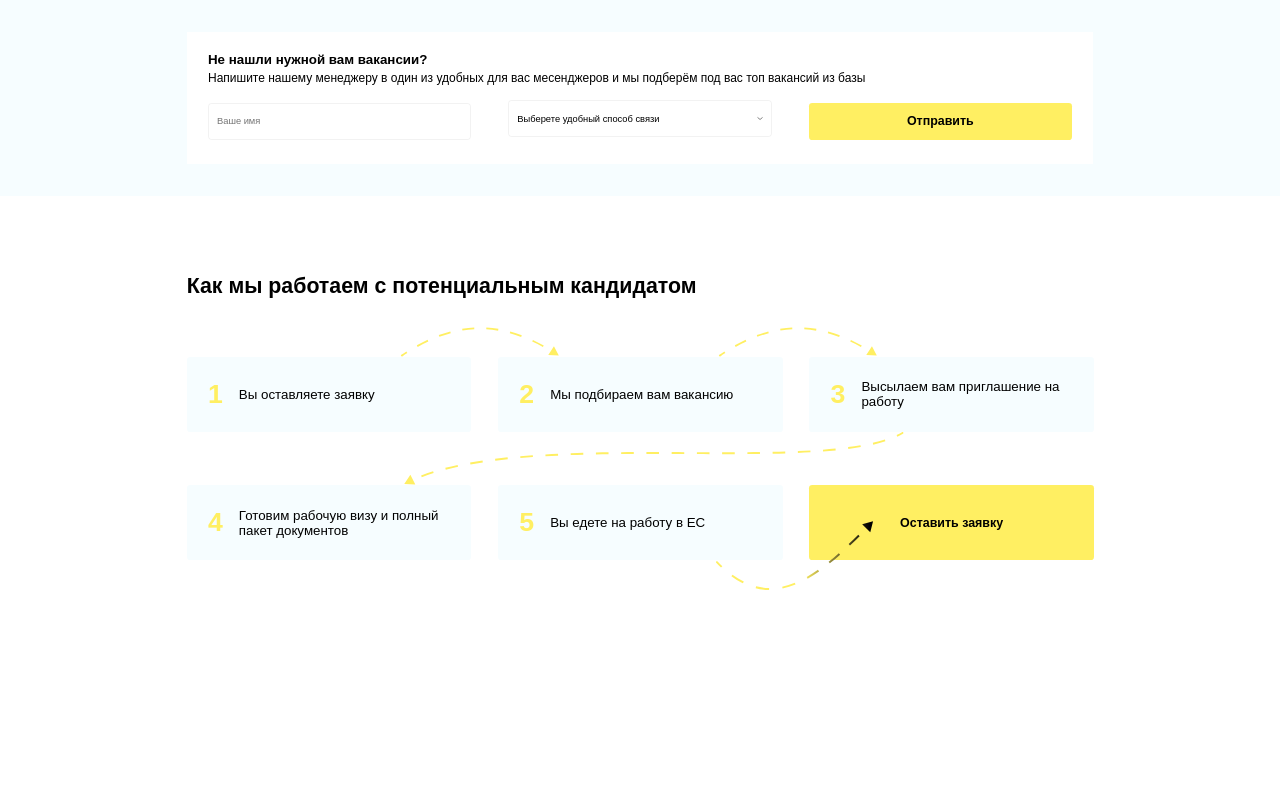
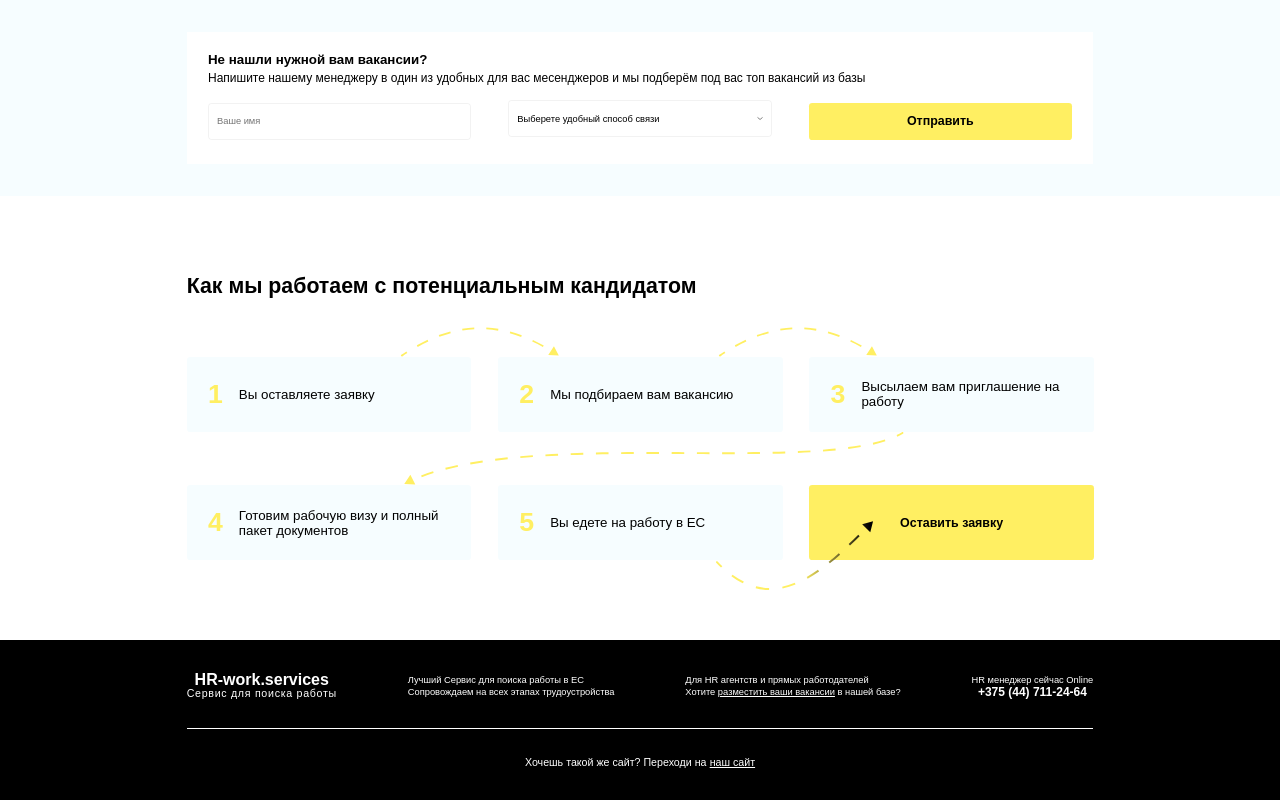
Before and after one commit to Roman-Kachura/hr-work, a React (Create React App) app: page / in a window 1280 px wide. Shown: the part 1959-2759 px from the top of the page. Before the commit the page ends 2599 px from the top, so only its background shows below. Built offline with nearby package versions, Linux system fonts and the light colour scheme.

Commit message:
added footer

```diff
--- a/src/components/app/App.js
+++ b/src/components/app/App.js
@@ -4,6 +4,7 @@ import {Main} from "../main/Main";
 import {Vacancies} from "../vacancies/Vacancies";
 import {HotVacancies} from "../hot-vacancies/HotVacancies";
 import {AboutWork} from "../about-work/AboutWork";
+import {Footer} from "../footer/Footer";
 
 export const App = () => {
     return (
@@ -13,6 +14,7 @@ export const App = () => {
             <Vacancies/>
             <HotVacancies/>
             <AboutWork/>
+            <Footer/>
         </div>
     )
 }
--- /dev/null
+++ b/src/components/footer/Footer.js
@@ -0,0 +1,31 @@
+import style from './Footer.module.scss';
+
+export const Footer = () => {
+    return (
+        <footer className={style.footer}>
+            <div className='container'>
+                <div className={`${style.footerInfo} flex-sb-c`}>
+                    <div className={style.infoItem}>
+                        <h2 className={style.title}>HR-work.services</h2>
+                        <h3 className={style.subtitle}>Сервис для поиска работы</h3>
+                    </div>
+                    <div className={style.infoItem}>
+                        <p>Лучший Сервис для поиска работы в ЕС</p>
+                        <p>Сопровождаем на всех этапах трудоустройства</p>
+                    </div>
+                    <div className={style.infoItem}>
+                        <p>Для HR агентств и прямых работодателей</p>
+                        <p>Хотите <a href='src/components'>разместить ваши вакансии</a> в нашей базе?</p>
+                    </div>
+                    <div className={style.infoItem}>
+                        <p>HR менеджер сейчас Online</p>
+                        <p className={style.infoNumber}>+375 (44) 711-24-64</p>
+                    </div>
+                </div>
+                <div className={style.footerSite}>
+                    Хочешь такой же сайт? Переходи на <a href='/'>наш сайт</a>
+                </div>
+            </div>
+        </footer>
+    )
+}
--- /dev/null
+++ b/src/components/footer/Footer.module.scss
@@ -0,0 +1,67 @@
+@import "src/styles/Variables.module";
+
+.footer {
+  width: 100%;
+  padding: 2.5vw 0;
+  background: $primary-color;
+
+  .footerInfo {
+    color: $second-color;
+    padding-bottom: 2.2916vw;
+    border-bottom: 0.0520vw solid $primary-background-color;
+    margin-bottom: 2.0833vw;
+
+    .infoItem {
+      .title {
+        font-size: 1.25vw;
+        font-weight: 900;
+        color: $second-color;
+        text-align: center;
+      }
+
+      .subtitle {
+        font-size: $primary-font-size;
+        font-weight: 400;
+        text-align: center;
+        letter-spacing: 0.065em;
+        color: $second-color;
+      }
+
+      p {
+        font-size: $second-font-size;
+        line-height: 0.9479vw;
+        font-weight: 400;
+        color: $second-color;
+
+        a {
+          color: $second-color;
+          text-decoration: underline;
+        }
+
+        &.infoNumber {
+          font-size: 0.9375vw;
+          line-height: 1em;
+          font-weight: 700;
+          padding: 0;
+          color: $second-color;
+          text-align: center;
+        }
+      }
+    }
+  }
+
+  .footerSite {
+    display: flex;
+    justify-content: center;
+    align-items: center;
+    color: $second-color;
+    font-weight: 300;
+
+    a{
+      color: $second-color;
+      font-weight: 300;
+      text-decoration: underline;
+      margin-left: .3em;
+    }
+  }
+}
```
